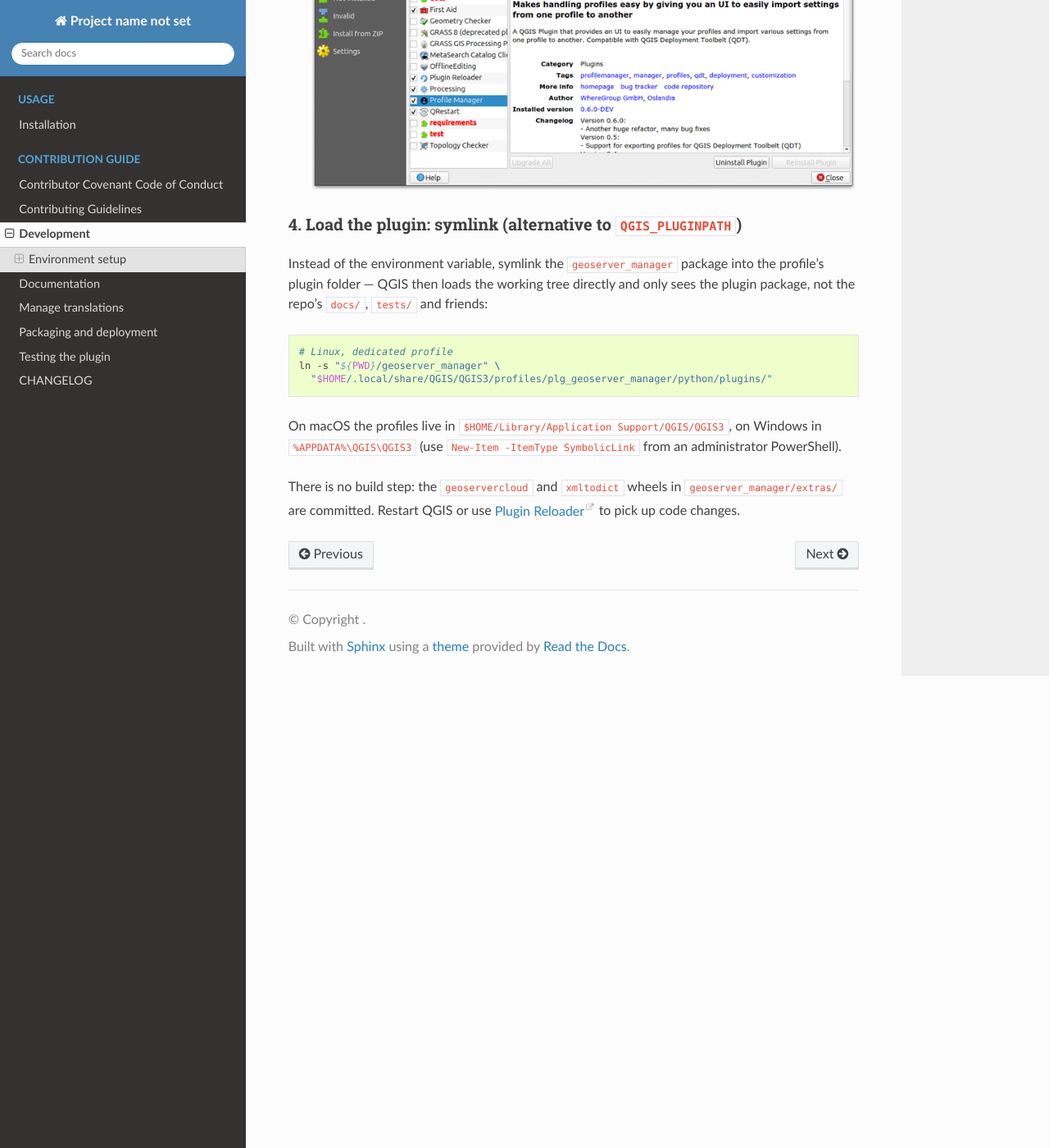
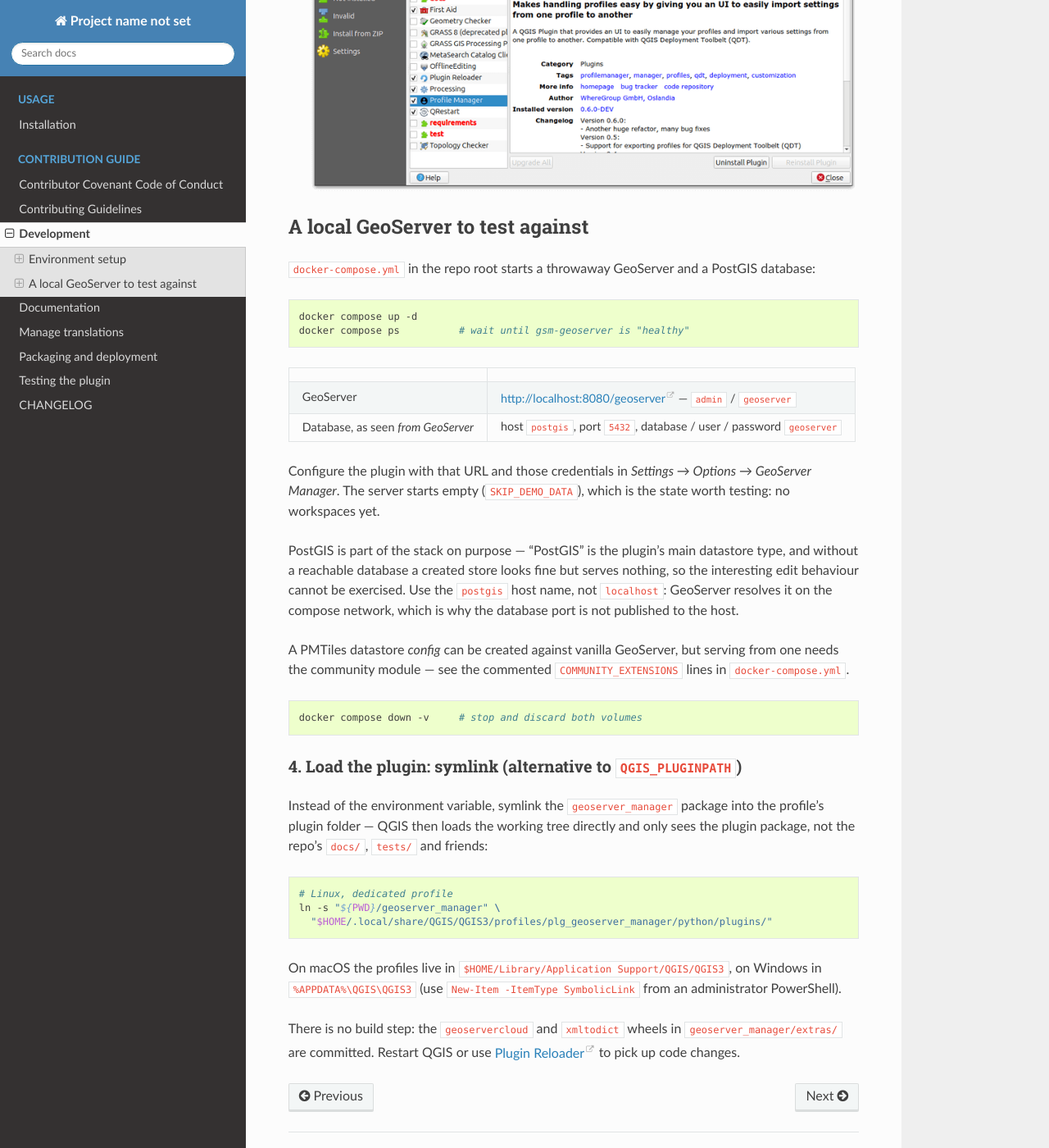
Before and after one commit to ronitjadhav/geoserver_manager, a Sphinx documentation site: the page built from docs/development/environment.md, in a window 1280 px wide and 1400 px high, scrolled down 1884 px. Shown: the whole window at 82% size. Built offline with Sphinx 7.4.7 and the Read the Docs theme 3.1.0, drawn with Linux system fonts in a browser that asks for light colours; the version number could not be read and is left out.

Commit message:
feat: docker-compose GeoServer + PostGIS for local development
Nothing in the repo let you run the plugin against a real GeoServer, so every
write path was only ever exercised against hand-written fakes. This starts
GeoServer 2.28.5 on :8080 (admin/geoserver) with a PostGIS database.

PostGIS is part of the stack deliberately: "PostGIS" is the plugin's main
datastore type, and without a reachable database a created store looks fine
but serves nothing, so the edit-merge behaviour cannot be exercised at all.
It is reachable from GeoServer as host "postgis" (not published to the host,
which is why the form needs that name rather than localhost).

Running the plugin's own code against it confirmed two things that a fake
cannot show, both previously reasoned about rather than observed:

- GeoServer really does return `passwd` as "crypt1:…", so the rule that the
  edit form never prefills or re-sends it is necessary, not defensive.
- an edit that changes only the description preserves `max connections` and
  `Loose bbox`, and a disabled store stays disabled — i.e. the merge in
  _update_datastore_from_values behaves on a real server as the unit tests
  claim against the model.

The healthcheck calls /rest/about/version.json — the plugin's own status-bar
request — so "healthy" means the plugin can talk to it, not just that Tomcat
is up. verify-plugin gains a section for this, with the checks that are only
meaningful against a real server.

Co-Authored-By: Claude Opus 5 (1M context) <noreply@anthropic.com>

````diff
--- a/docs/development/environment.md
+++ b/docs/development/environment.md
@@ -62,6 +62,39 @@ It's recommended to create a dedicated QGIS profile for the development of the p
 
     ![QGIS - Enable the plugin in the plugin manager](../static/dev_qgis_enable_plugin.png)
 
+## A local GeoServer to test against
+
+`docker-compose.yml` in the repo root starts a throwaway GeoServer and a PostGIS
+database:
+
+```sh
+docker compose up -d
+docker compose ps          # wait until gsm-geoserver is "healthy"
+```
+
+| | |
+| :--- | :--- |
+| GeoServer | <http://localhost:8080/geoserver> — `admin` / `geoserver` |
+| Database, as seen *from GeoServer* | host `postgis`, port `5432`, database / user / password `geoserver` |
+
+Configure the plugin with that URL and those credentials in *Settings → Options →
+GeoServer Manager*. The server starts empty (`SKIP_DEMO_DATA`), which is the
+state worth testing: no workspaces yet.
+
+PostGIS is part of the stack on purpose — "PostGIS" is the plugin's main
+datastore type, and without a reachable database a created store looks fine but
+serves nothing, so the interesting edit behaviour cannot be exercised. Use the
+`postgis` host name, not `localhost`: GeoServer resolves it on the compose
+network, which is why the database port is not published to the host.
+
+A PMTiles datastore *config* can be created against vanilla GeoServer, but
+serving from one needs the community module — see the commented
+`COMMUNITY_EXTENSIONS` lines in `docker-compose.yml`.
+
+```sh
+docker compose down -v     # stop and discard both volumes
+```
+
 ### 4. Load the plugin: symlink (alternative to `QGIS_PLUGINPATH`)
 
 Instead of the environment variable, symlink the `geoserver_manager` package
````
Also changed, not shown: CHANGELOG.md (+5 -0 lines), CLAUDE.md (+7 -0 lines), README.md (+17 -0 lines), docker-compose.yml (added, +78 -0 lines), .claude/skills/verify-plugin/SKILL.md.
